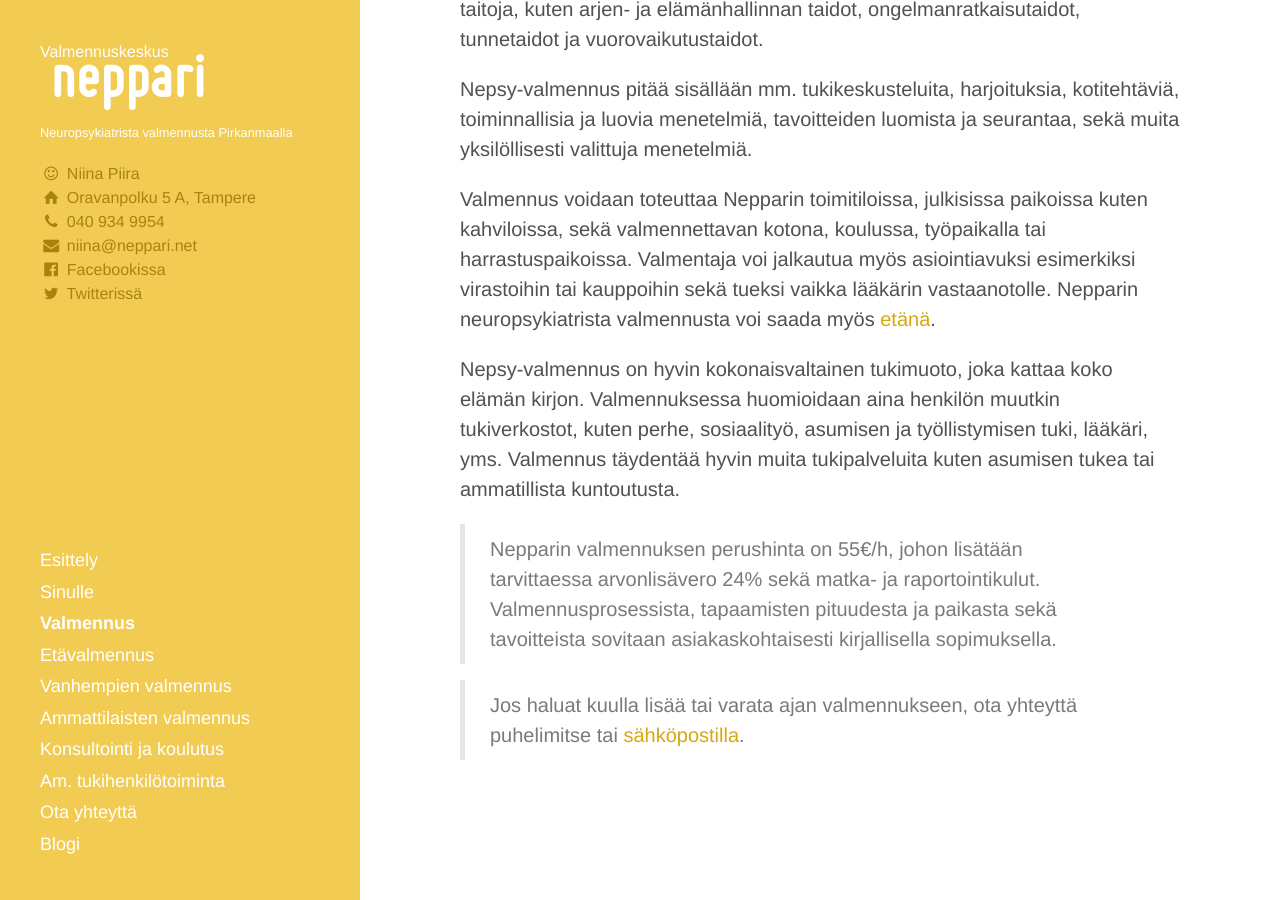
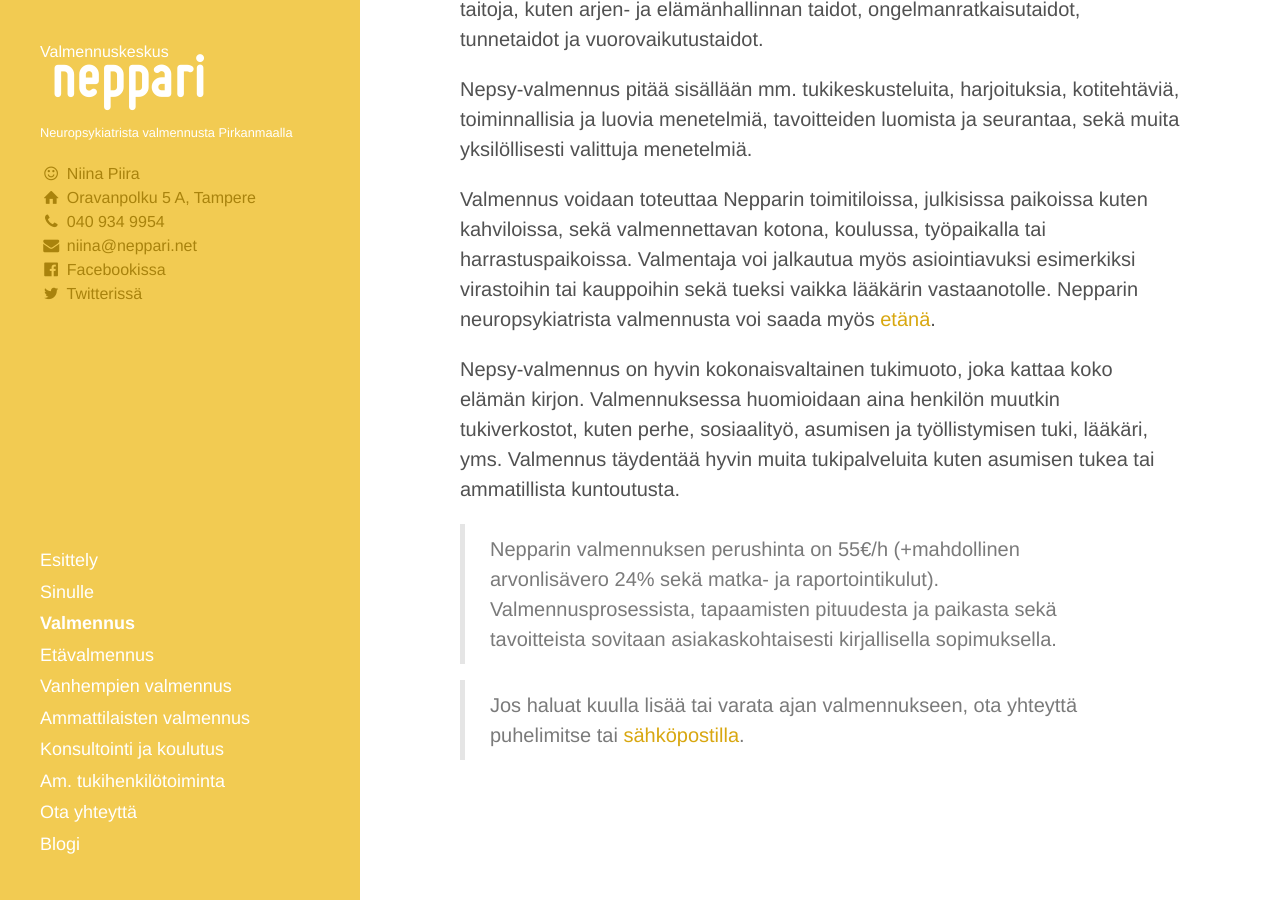
Before and after one commit to niinapiira/neppari.net, a Jekyll site: the page built from valmennus.md, in a window 1280 px wide and 900 px high, scrolled down 580 px. Built offline with Jekyll 4.4.1, drawn with Linux system fonts in a browser that asks for light colours.

Commit message:
Updated valmennus.md

```diff
--- a/valmennus.md
+++ b/valmennus.md
@@ -32,6 +32,6 @@ Nepsy-valmennus on hyvin kokonaisvaltainen tukimuoto, joka kattaa koko elämän
 
 
 
-> Nepparin valmennuksen perushinta on 55€/h, johon lisätään tarvittaessa arvonlisävero 24% sekä matka- ja raportointikulut. Valmennusprosessista, tapaamisten pituudesta ja paikasta sekä tavoitteista sovitaan asiakaskohtaisesti kirjallisella sopimuksella.
+> Nepparin valmennuksen perushinta on 55€/h (+mahdollinen arvonlisävero 24% sekä matka- ja raportointikulut). Valmennusprosessista, tapaamisten pituudesta ja paikasta sekä tavoitteista sovitaan asiakaskohtaisesti kirjallisella sopimuksella.
 
 > Jos haluat kuulla lisää tai varata ajan valmennukseen, ota yhteyttä puhelimitse tai [sähköpostilla](/ota-yhteytta).
```
